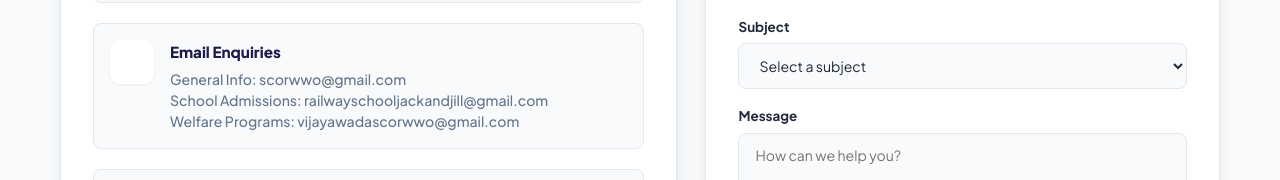
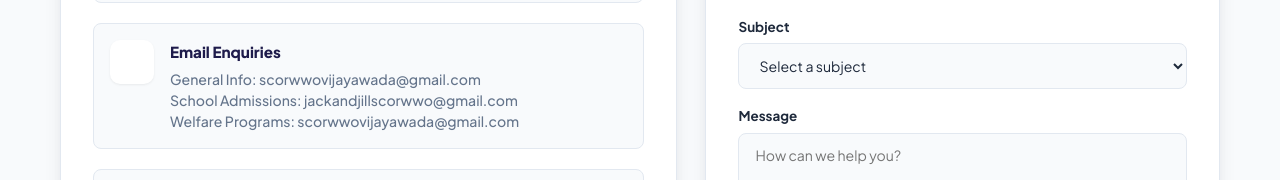
Before and after one commit to sahithi140207/scorwwo-website, a website: page contact.html in a window 1280 px wide. Shown: the part 609-789 px from the top of the page. Drawn offline with Linux system fonts and the light colour scheme; some icons are missing.

Commit message:
Update contact.html

```diff
--- a/contact.html
+++ b/contact.html
@@ -427,9 +427,9 @@
                         <div class="contact-icon"><i class="ph ph-envelope"></i></div>
                         <div class="contact-content">
                             <h5>Email Enquiries</h5>
-                            <p>General Info: <a href="mailto:contact@scorwwo.org">scorwwo@gmail.com</a></p>
-                            <p>School Admissions: <a href="mailto:railwayschooljackandjill@gmail.com">railwayschooljackandjill@gmail.com</a></p>
-                            <p>Welfare Programs: <a href="mailto:vijayawadascorwwo@gmail.com">vijayawadascorwwo@gmail.com</a></p>
+                            <p>General Info: <a href="mailto:contact@scorwwo.org">scorwwovijayawada@gmail.com</a></p>
+                            <p>School Admissions: <a href="mailto:railwayschooljackandjill@gmail.com">jackandjillscorwwo@gmail.com</a></p>
+                            <p>Welfare Programs: <a href="mailto:vijayawadascorwwo@gmail.com">scorwwovijayawada@gmail.com</a></p>
                         </div>
                     </div>
 
```
